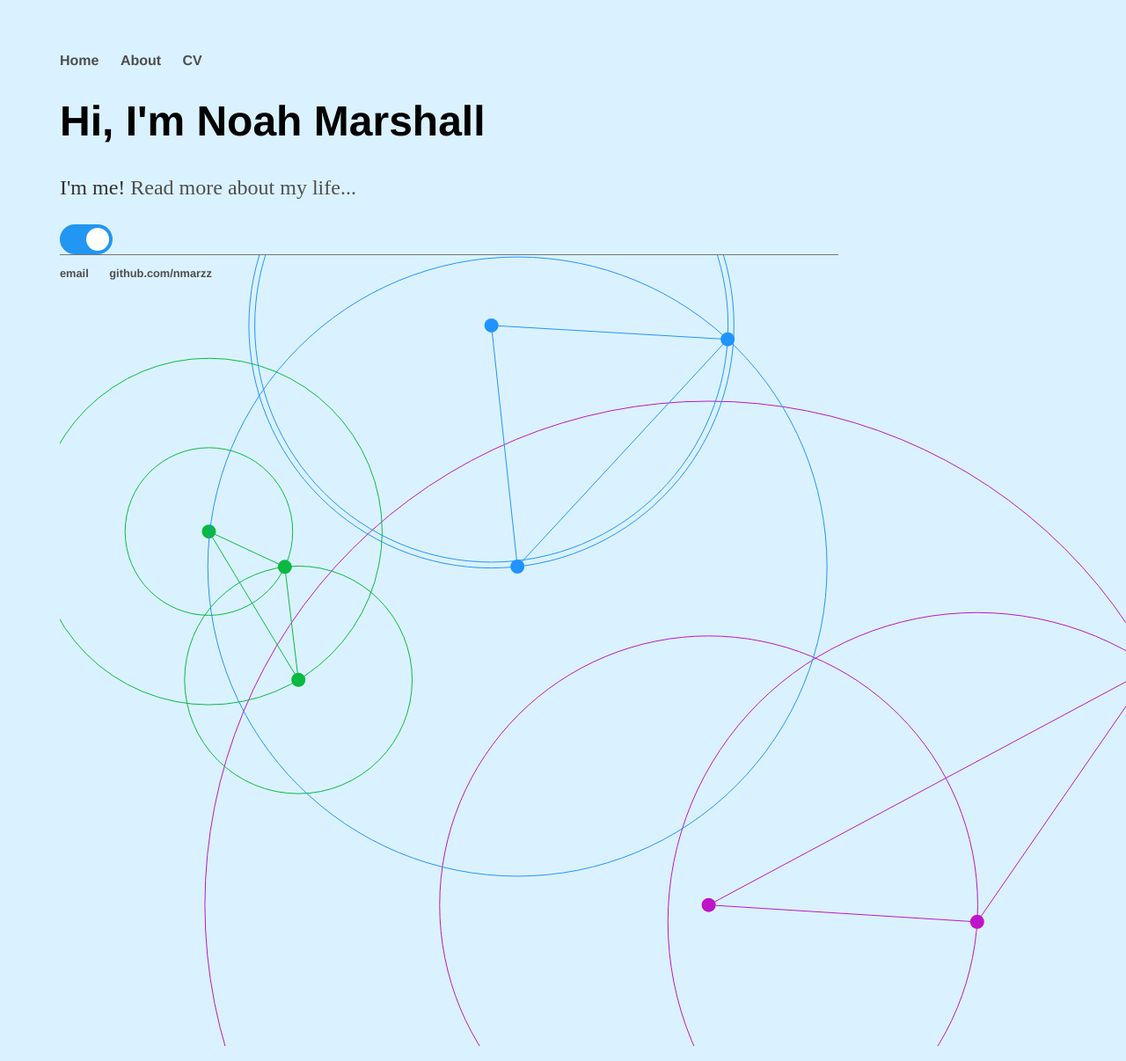
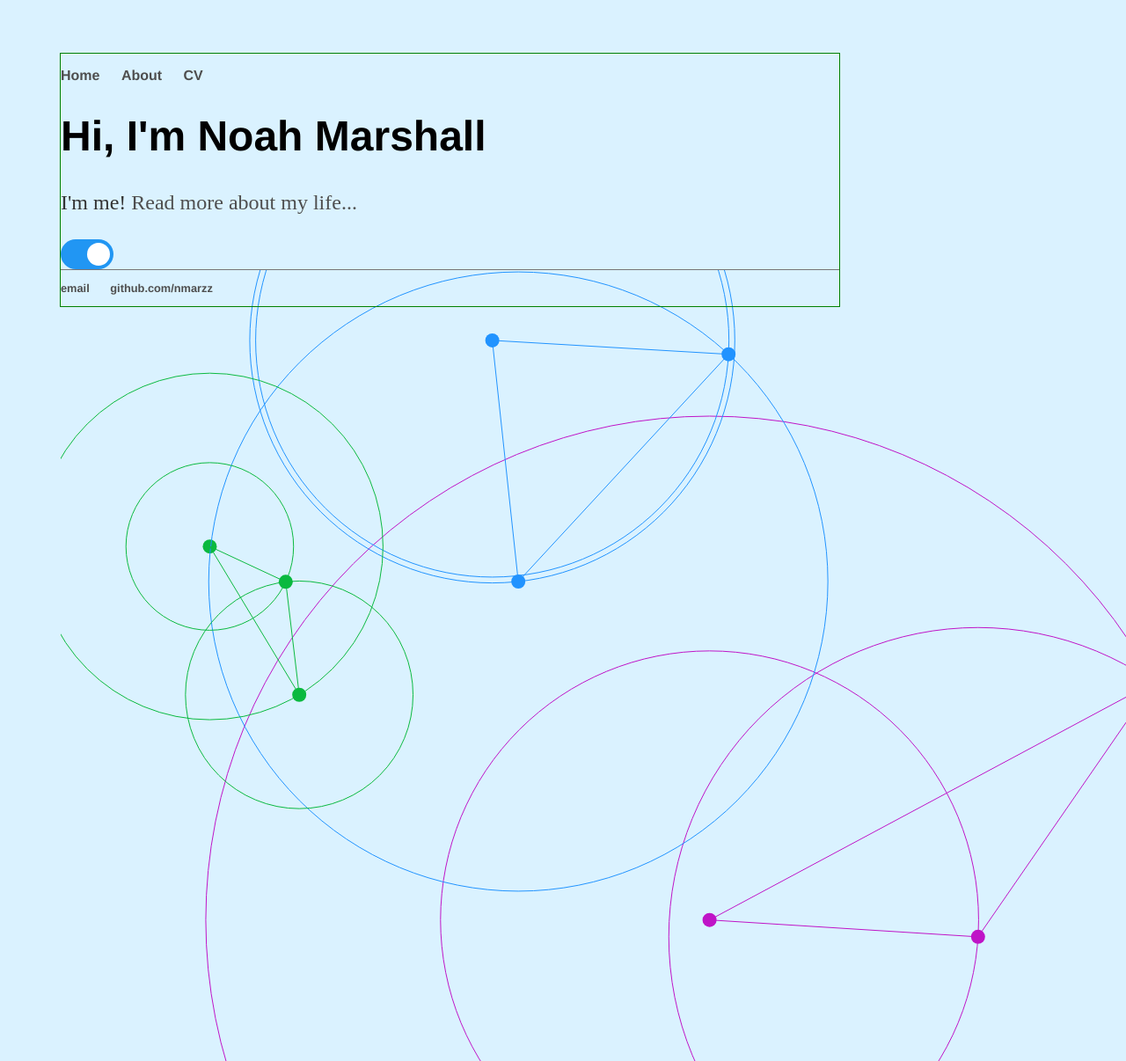
Before and after one commit to nmarzz/nmarzz.github.io, a Jekyll site: the page built from index.html, in a window 1280 px wide. Shown: the whole page at 88% size. Built offline with Jekyll 4.4.1, drawn with Linux system fonts in a browser that asks for light colours.

Commit message:
cleaning up animation

```diff
--- a/css/main.css
+++ b/css/main.css
@@ -48,14 +48,8 @@
   width: 70%;
   height: 100%;
   margin: 60px;
-  border: 0;
+  border: 1px solid green ;
 }
-/* .boxed {
-  position: absolute;
-  border: 1px solid green ;
-  background-color: #daf2ff;
-  z-index: 20;
-} */
 
 .animation{
   position: absolute;
```
